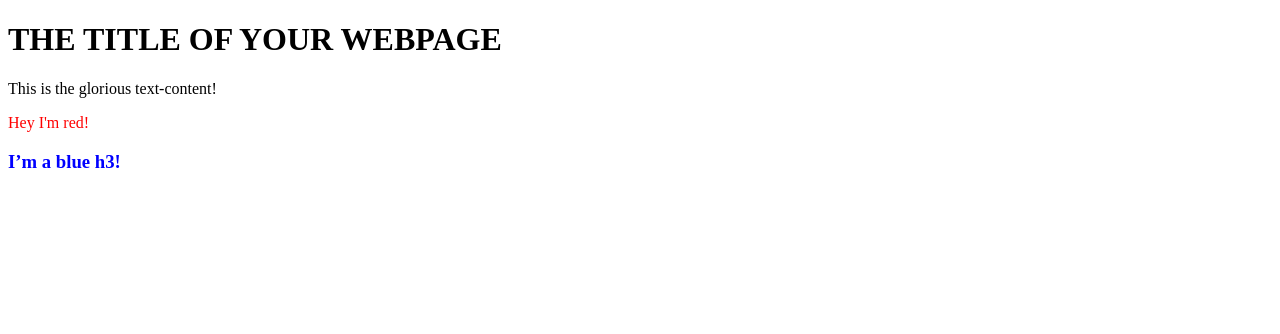
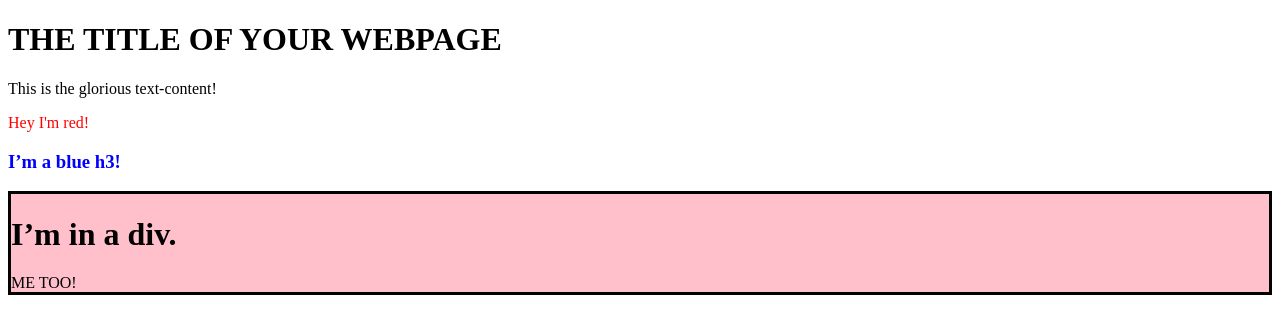
Before and after one commit to tatiana-sthl/trainingJS, a plain HTML site: page training2/index.html in a window 1280 px wide. Drawn offline with Linux system fonts and the light colour scheme.

Commit message:
add new div

```diff
--- a/training2/script.js
+++ b/training2/script.js
@@ -13,9 +13,19 @@ h3.textContent = "I’m a blue h3!";
 container.appendChild(h3);
 
 /* Create a div-display in div-container */
+const display = document.createElement("div");
+display.style.backgroundColor = 'pink';
+display.style.border = '3px solid black';
+
+/* Create an h1 in div-display */
+const h1 = document.createElement("h1");
+h1.textContent = "I’m in a div.";
+display.appendChild(h1);
+
+/* Create a p in div-display */
+const p2 = document.createElement("p2");
+p2.textContent = "ME TOO!";
+display.appendChild(p2);
 
 
-/* Create an h1 in div-display */
-
-
-/* Create a p in div-display */
+container.appendChild(display);
```
Also changed, not shown: training2/index.html (+1 -1 lines).
